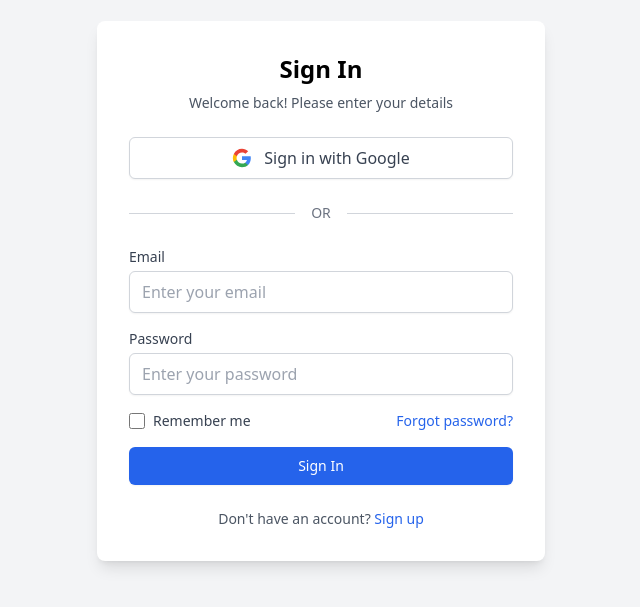
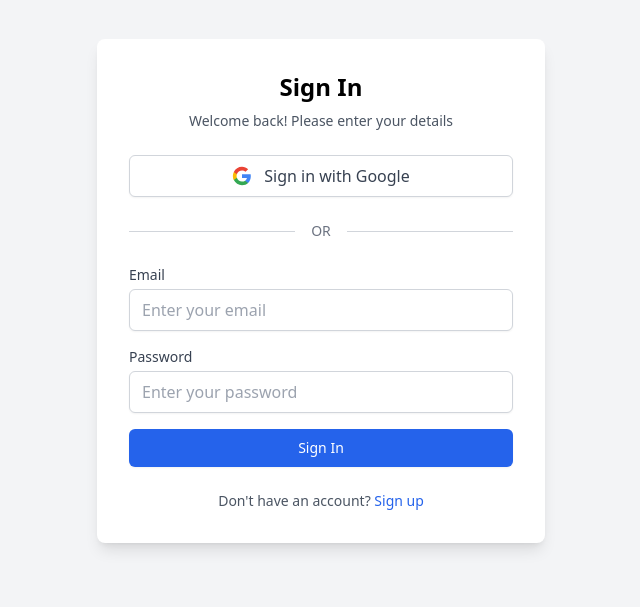
Before and after one commit to Gbolahan007/your-app-api, a React (Vite) app: page /signup in a window 1280 px wide. Shown: the part 109-716 px from the top of the page, without its empty margins (319-959 px from the left). Built offline with nearby package versions, Linux system fonts and the light colour scheme; a web font is replaced by a local one.

Commit message:
updated login page

```diff
--- a/src/Login.jsx
+++ b/src/Login.jsx
@@ -1,13 +1,31 @@
 import { useNavigate } from "react-router-dom";
+import { useAuth } from "./contexts/AuthContext";
 
 function Login() {
   const navigate = useNavigate();
+  const { session, signOut } = useAuth();
+
+  const isLoggedIn = session?.user?.role === "authenticated";
+
+  const handleClick = () => {
+    if (isLoggedIn) {
+      signOut();
+      navigate("/home");
+    } else {
+      navigate("/signup");
+    }
+  };
+
   return (
     <button
-      onClick={() => navigate("/signup")}
-      className="rounded-lg bg-green-500 px-6 py-2 font-semibold text-white shadow-md transition-all duration-300 hover:bg-green-700 hover:shadow-lg focus:outline-none focus:ring-2 focus:ring-green-400 focus:ring-opacity-50"
+      onClick={handleClick}
+      className={`whitespace-nowrap rounded-lg px-6 py-2 font-semibold text-white shadow-md transition-all duration-300 focus:outline-none focus:ring-2 focus:ring-opacity-50 ${
+        isLoggedIn
+          ? "bg-red-500 hover:bg-red-700 focus:ring-red-400"
+          : "bg-green-500 hover:bg-green-700 focus:ring-green-400"
+      }`}
     >
-      Login
+      {isLoggedIn ? "Sign out" : "Login"}
     </button>
   );
 }
--- /dev/null
+++ b/src/ProtectedRoute.jsx
@@ -0,0 +1,21 @@
+import { useNavigate } from "react-router-dom";
+import { useUser } from "./authentication/useUser";
+import Loader from "./Loader";
+import { useEffect } from "react";
+
+function ProtectedRoute({ children }) {
+  const navigate = useNavigate();
+  const { isLoading, isAuthenticated } = useUser();
+
+  useEffect(() => {
+    if (!isLoading && !isAuthenticated) {
+      navigate("/login", { replace: true });
+    }
+  }, [isLoading, isAuthenticated, navigate]);
+
+  if (isLoading || !isAuthenticated) return <Loader />;
+
+  return children;
+}
+
+export default ProtectedRoute;
--- /dev/null
+++ b/src/authentication/useLogin.js
@@ -0,0 +1,21 @@
+import { useMutation, useQueryClient } from "@tanstack/react-query";
+import { Login as loginApi } from "../services/apiAuth";
+import { useNavigate } from "react-router-dom";
+import toast from "react-hot-toast";
+
+export function useLogin() {
+  const queryClient = useQueryClient();
+  const navigate = useNavigate();
+  const { mutate: login, isLoading } = useMutation({
+    mutationFn: ({ email, password }) => loginApi({ email, password }),
+    onSuccess: (user) => {
+      queryClient.setQueriesData(["user"], user);
+      navigate("/home");
+    },
+    onError: () => {
+      toast.error("Provided email or password are incorrect");
+    },
+  });
+
+  return { login, isLoading };
+}
--- /dev/null
+++ b/src/authentication/useUser.js
@@ -0,0 +1,11 @@
+import { useQuery } from "@tanstack/react-query";
+import { getCurrentUser } from "../services/apiAuth";
+
+export function useUser() {
+  const { isLoading, data: user } = useQuery({
+    queryKey: ["user"],
+    queryFn: getCurrentUser,
+  });
+
+  return { isLoading, user, isAuthenticated: user?.role === "authenticated" };
+}
--- a/src/cart/Cart.jsx
+++ b/src/cart/Cart.jsx
@@ -9,12 +9,14 @@ import {
 } from "./cartSlice";
 import { useModal } from "../contexts/ModalProvider";
 import { useNavigate } from "react-router-dom";
+import { useUser } from "../authentication/useUser";
 
 const formatPrice = (price) => {
   return `$${price.toLocaleString()}`;
 };
 
 function Cart() {
+  const { isAuthenticated } = useUser();
   const navigate = useNavigate();
   const cart = useSelector((state) => state.cart.cart);
   const dispatch = useDispatch();
@@ -120,7 +122,11 @@ function Cart() {
           </div>
           <button
             onClick={() => {
-              navigate("/signup");
+              if (isAuthenticated) {
+                navigate("/checkout");
+              } else {
+                navigate("/signup");
+              }
               setShowModal(false);
             }}
             className="w-full rounded bg-green-500 py-2 text-white transition-colors hover:bg-green-700"
--- /dev/null
+++ b/src/contexts/AuthContext.jsx
@@ -0,0 +1,44 @@
+import { createContext, useContext, useEffect, useState } from "react";
+import supabase from "../../supabase";
+
+const AuthContext = createContext();
+
+export const AppProvider = ({ children }) => {
+  const [session, setSession] = useState(null);
+
+  useEffect(() => {
+    supabase.auth.getSession().then(({ data: { session } }) => {
+      setSession(session);
+    });
+
+    const {
+      data: { subscription },
+    } = supabase.auth.onAuthStateChange((_event, session) => {
+      setSession(session);
+    });
+
+    return () => subscription.unsubscribe();
+  }, []);
+
+  const signUp = (email, password) => supabase.auth.signUp({ email, password });
+
+  const signOut = () => supabase.auth.signOut();
+
+  const signInWithGoogle = () =>
+    supabase.auth.signInWithOAuth({
+      provider: "google",
+      options: {
+        redirectTo: window.location.origin + "/auth/callback",
+      },
+    });
+
+  return (
+    <AuthContext.Provider
+      value={{ session, signUp, signOut, signInWithGoogle }}
+    >
+      {children}
+    </AuthContext.Provider>
+  );
+};
+
+export const useAuth = () => useContext(AuthContext);
--- a/src/pages/sign up/SignInSignUp.jsx
+++ b/src/pages/sign up/SignInSignUp.jsx
@@ -1,74 +1,35 @@
-import { useState, useEffect } from "react";
-import supabase from "../../../supabase";
+import { useState } from "react";
+import { useAuth } from "../../contexts/AuthContext";
+import { useLogin } from "../../authentication/useLogin";
+import { BiLoaderAlt } from "react-icons/bi";
 
 const SignInSignUp = () => {
   const [isSignIn, setIsSignIn] = useState(true);
   const [email, setEmail] = useState("");
   const [password, setPassword] = useState("");
-  const [session, setSession] = useState(null);
 
-  useEffect(() => {
-    // Get initial session
-    supabase.auth.getSession().then(({ data: { session } }) => {
-      setSession(session);
-    });
-
-    // Set up auth state change listener
-    const {
-      data: { subscription },
-    } = supabase.auth.onAuthStateChange((_event, session) => {
-      setSession(session);
-    });
-
-    // Cleanup subscription on unmount
-    return () => subscription.unsubscribe();
-  }, []);
+  const { session, signOut, signInWithGoogle } = useAuth();
+  const { login, isLoading } = useLogin();
 
   const handleSubmit = async (e) => {
     e.preventDefault();
-
-    if (isSignIn) {
-      // Sign in with email/password
-      const { data, error } = await supabase.auth.signInWithPassword({
-        email,
-        password,
-      });
-
-      if (error) {
-        console.error("Error signing in:", error);
-        // Handle error (show message to user)
-      }
-    } else {
-      // Sign up with email/password
-      const { data, error } = await supabase.auth.signUp({
-        email,
-        password,
-      });
-
-      if (error) {
-        console.error("Error signing up:", error);
-        // Handle error (show message to user)
-      } else {
-        // Handle successful signup (show confirmation message)
-        console.log("Signup successful", data);
-      }
-    }
+    if (!email || !password) return;
+    login(
+      { email, password },
+      {
+        onSettled: () => {
+          setEmail("");
+          setPassword("");
+        },
+      },
+    );
   };
 
   const handleGoogleAuth = async () => {
-    const { data, error } = await supabase.auth.signInWithOAuth({
-      provider: "google",
-      options: {
-        redirectTo: window.location.origin + "/auth/callback",
-      },
-    });
-
-    if (error) {
-      console.error("Error authenticating with Google:", error);
-    }
+    const { error } = await signInWithGoogle();
+    if (error) console.error("Google auth error:", error);
   };
 
-  // If user is already logged in, show a different view
   if (session) {
     return (
       <div className="flex min-h-screen items-center justify-center bg-gray-100">
@@ -76,7 +37,7 @@ const SignInSignUp = () => {
           <h1 className="text-2xl font-bold">You are logged in!</h1>
           <p>Welcome, {session.user.email}</p>
           <button
-            onClick={() => supabase.auth.signOut()}
+            onClick={signOut}
             className="rounded-md bg-blue-600 px-4 py-2 text-sm font-medium text-white hover:bg-blue-700"
           >
             Sign Out
@@ -145,6 +106,7 @@ const SignInSignUp = () => {
               id="email"
               name="email"
               type="email"
+              disabled={isLoading}
               required
               value={email}
               onChange={(e) => setEmail(e.target.value)}
@@ -152,7 +114,6 @@ const SignInSignUp = () => {
               placeholder="Enter your email"
             />
           </div>
-
           <div>
             <label
               htmlFor="password"
@@ -166,44 +127,24 @@ const SignInSignUp = () => {
               type="password"
               required
               value={password}
+              disabled={isLoading}
               onChange={(e) => setPassword(e.target.value)}
               className="mt-1 block w-full rounded-md border border-gray-300 px-3 py-2 shadow-sm focus:border-blue-500 focus:ring-blue-500"
               placeholder="Enter your password"
             />
           </div>
-
-          {isSignIn && (
-            <div className="flex items-center justify-between">
-              <div className="flex items-center">
-                <input
-                  id="remember-me"
-                  name="remember-me"
-                  type="checkbox"
-                  className="h-4 w-4 rounded border-gray-300 text-blue-600 focus:ring-blue-500"
-                />
-                <label
-                  htmlFor="remember-me"
-                  className="ml-2 block text-sm text-gray-700"
-                >
-                  Remember me
-                </label>
-              </div>
-              <div className="text-sm">
-                <a
-                  href="#"
-                  className="font-medium text-blue-600 hover:text-blue-500"
-                >
-                  Forgot password?
-                </a>
-              </div>
-            </div>
-          )}
-
           <button
             type="submit"
-            className="flex w-full justify-center rounded-md border border-transparent bg-blue-600 px-4 py-2 text-sm font-medium text-white shadow-sm hover:bg-blue-700 focus:outline-none focus:ring-2 focus:ring-blue-500 focus:ring-offset-2"
+            disabled={isLoading}
+            className="flex w-full items-center justify-center gap-2 rounded-md border border-transparent bg-blue-600 px-4 py-2 text-sm font-medium text-white shadow-sm hover:bg-blue-700 focus:outline-none focus:ring-2 focus:ring-blue-500 focus:ring-offset-2"
           >
-            {isSignIn ? "Sign In" : "Sign Up"}
+            {isLoading ? (
+              <BiLoaderAlt className="h-5 w-5 animate-spin text-white" />
+            ) : isSignIn ? (
+              "Sign In"
+            ) : (
+              "Sign Up"
+            )}
           </button>
         </form>
 
--- /dev/null
+++ b/src/services/apiAuth.js
@@ -0,0 +1,24 @@
+import supabase from "../../supabase";
+
+export async function Login({ email, password }) {
+  const { data, error } = await supabase.auth.signInWithPassword({
+    email,
+    password,
+  });
+
+  if (error) throw new Error(error.message);
+
+  return data;
+}
+
+export async function getCurrentUser() {
+  const { data: session } = await supabase.auth.getSession();
+
+  if (!session.session) return null;
+
+  const { data, error } = await supabase.auth.getUser();
+
+  if (error) throw new Error(error.message);
+
+  return data?.user;
+}
```
Also changed, not shown: src/App.jsx (+13 -2 lines), src/ProductReviews.jsx (+6 -6 lines).
